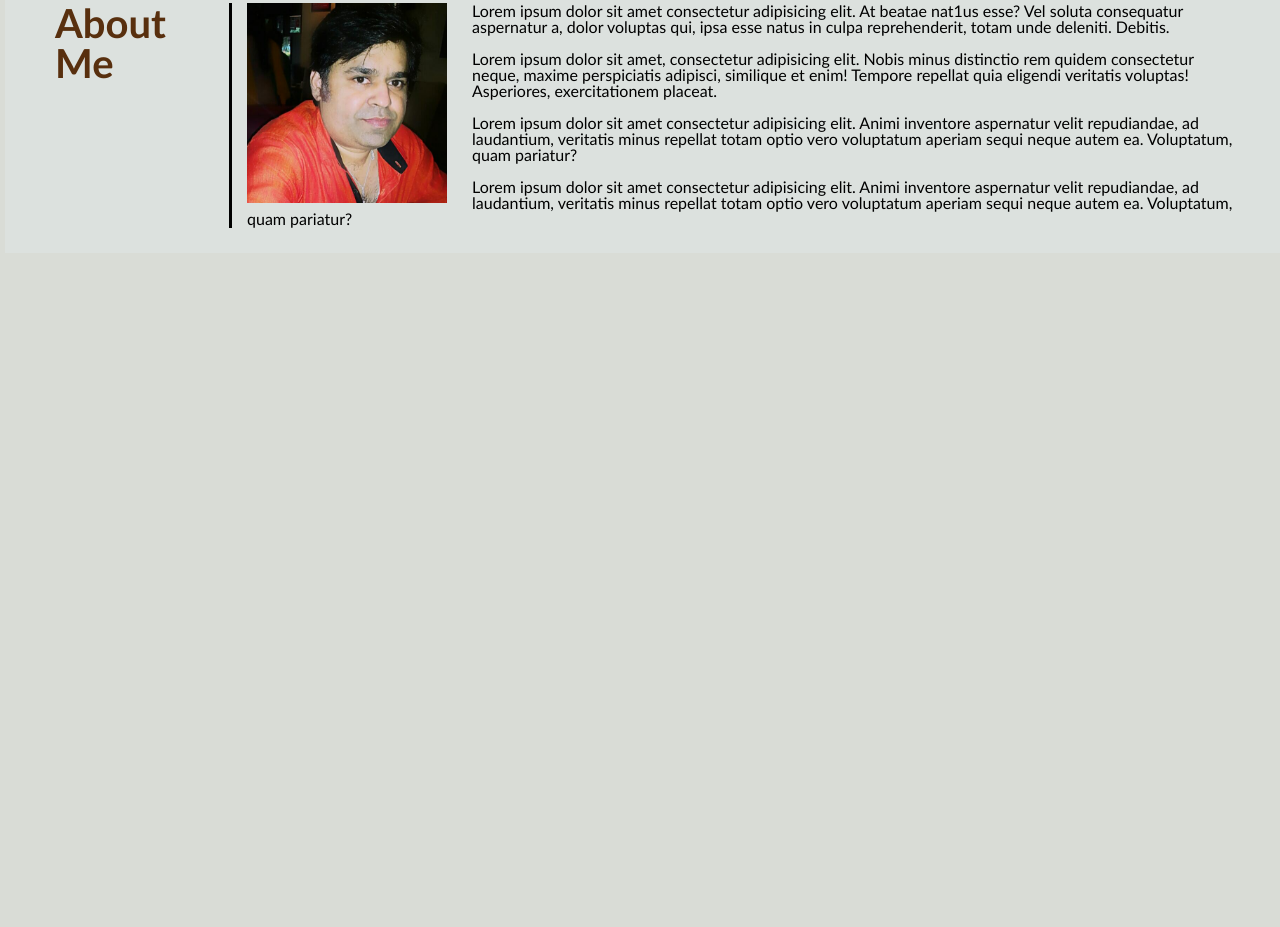
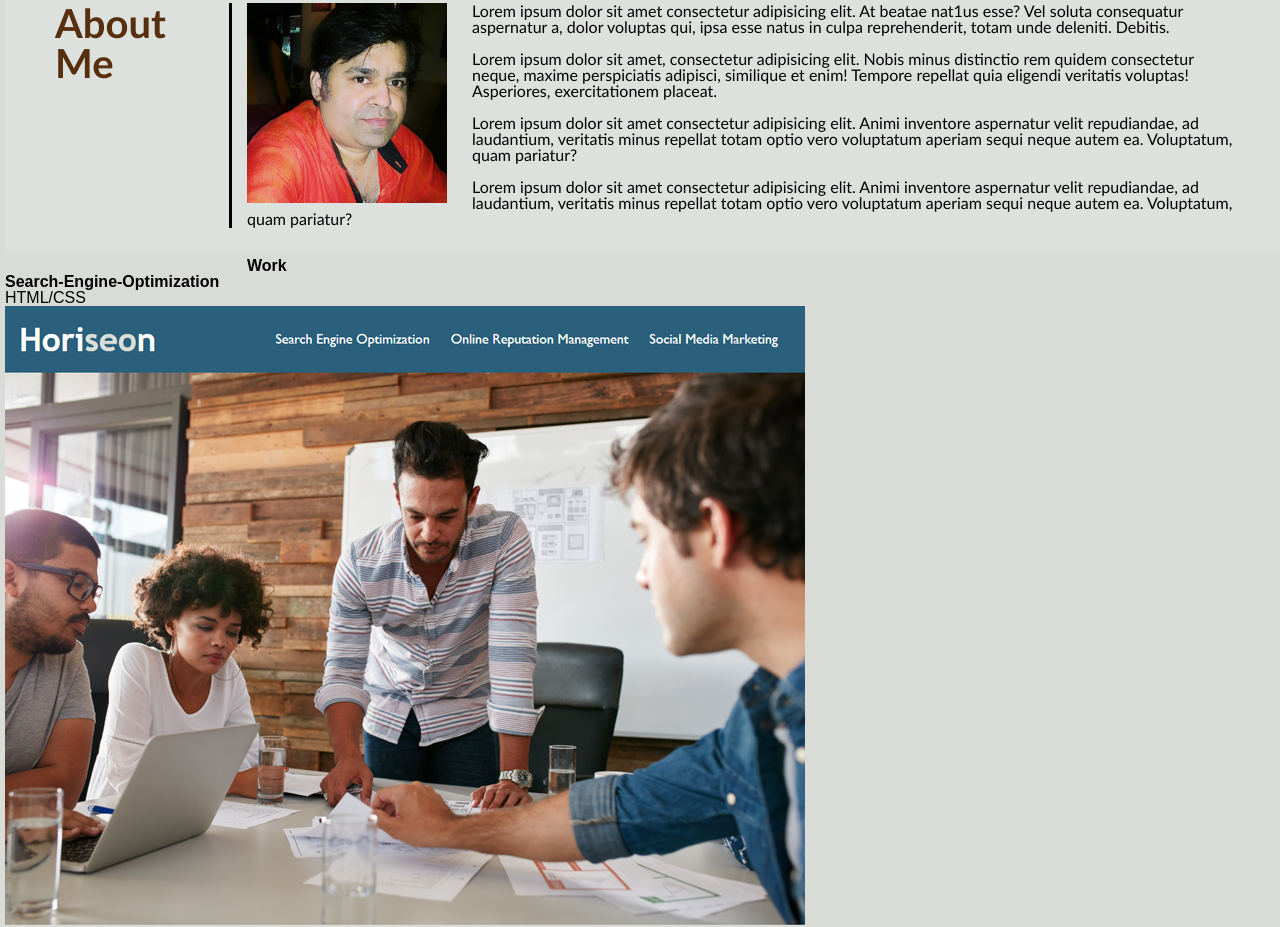
Before and after one commit to Amit-Ranjan22/Portfolio_Amitabh-Ranjan, a plain HTML site: page index.html in a window 1280 px wide. Shown: the part 295-1222 px from the top of the page. Before the commit the page ends 800 px from the top, so only its background shows below. Drawn offline with Linux system fonts and the light colour scheme.

Commit message:
create a div .Work-Content. Inside it,create 2 div,one with .Work-SubHeading with an <h2> inside it. and another .Work1 with .work1-heading and an <a> tag inside it

```diff
--- a/index.html
+++ b/index.html
@@ -64,7 +64,19 @@
                 </p>
             </div>
             <div class="Work-Content" id="Work">
+                <div class="Work-SubHeading">
+                    <h2>Work</h2>
+                </div>
+                <div class="Work1">
+                    <div class="work1-heading">
+                        <h3>Search-Engine-Optimization</h3>
+                        <p>HTML/CSS</p>
+                    </div>
+                    <a href="https://amit-ranjan22.github.io/Search_Engine_Accessibility_Standards/">
+                        <img src="./background-image/Application1-preview.PNG" alt="preview-for-application-1" />
+                    </a>
 
+                </div>
             </div>
         </div>
     </main>
```
